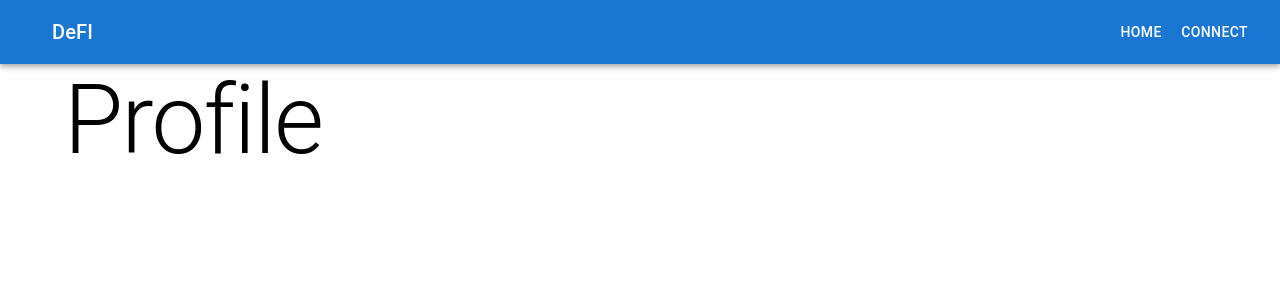
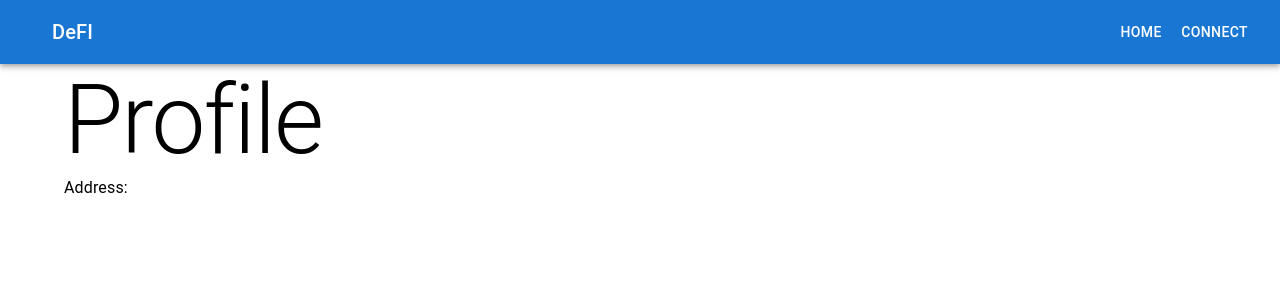
Before and after one commit to dplamenov/Quanterall, a React (Create React App) app in the folder frontend/: page /profile in a window 1280 px wide. Shown: the top 300 px of the page. Built offline with nearby package versions, Linux system fonts and the light colour scheme.

Commit message:
show address of user account in profile page

```diff
--- a/frontend/src/pages/Profile.js
+++ b/frontend/src/pages/Profile.js
@@ -1,7 +1,13 @@
 import {Typography} from "@mui/material";
+import {useSelector} from "react-redux";
 
 function Profile() {
-    return <Typography variant='h1' component='h1'>Profile</Typography>
+  const data = useSelector(state => state.web3);
+
+  return <>
+    <Typography variant='h1' component='h1'>Profile</Typography>
+    <Typography component='p'>Address: {data.account}</Typography>
+  </>
 }
 
 
```
